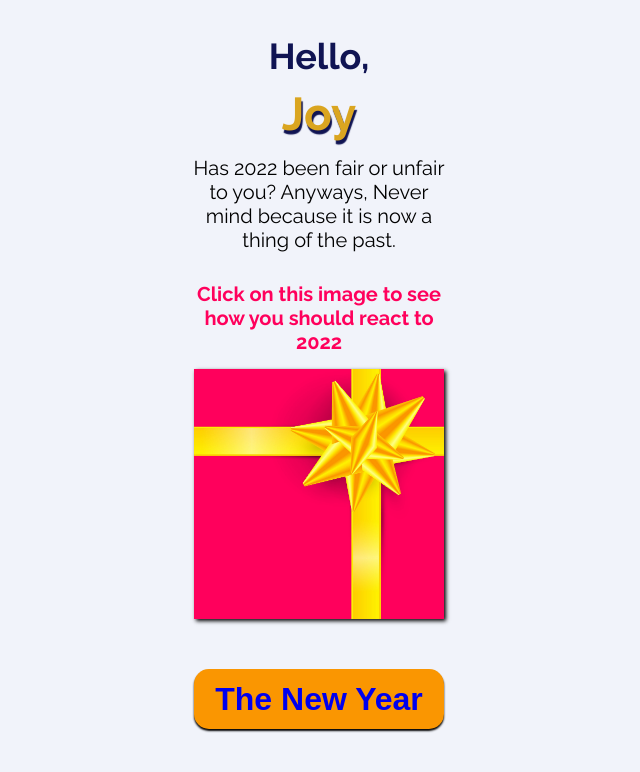
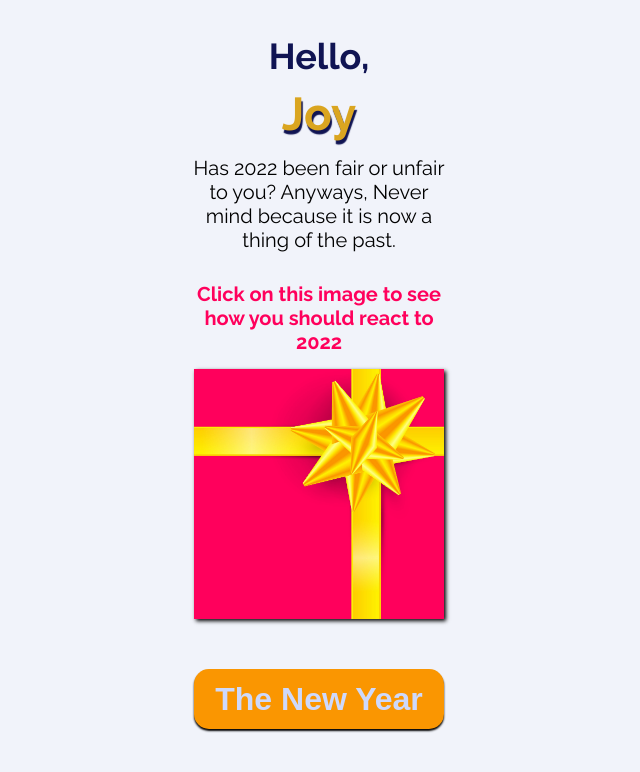
Before and after one commit to De-brave/joy-new-year-wishes-blog, a plain HTML site: page index.html in a window 1280 px wide. Shown: the whole page, without its empty margins (321-961 px from the left). Drawn offline with Linux system fonts and the light colour scheme.

Commit message:
Update styles.css

```diff
--- a/styles.css
+++ b/styles.css
@@ -112,6 +112,7 @@ button:hover {
 
 a {
     text-decoration: none;
+    color: #CED9FB;
 }
 
 a:visited {
```
